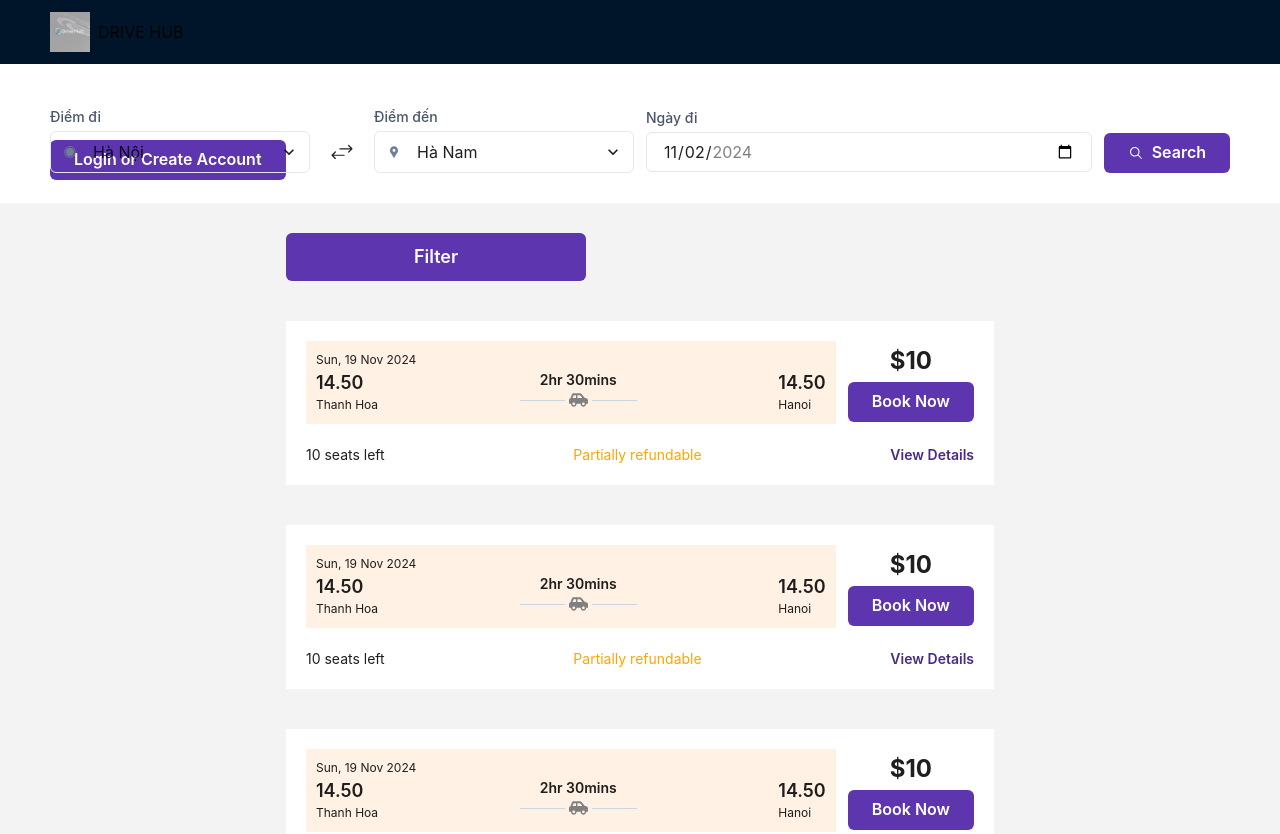
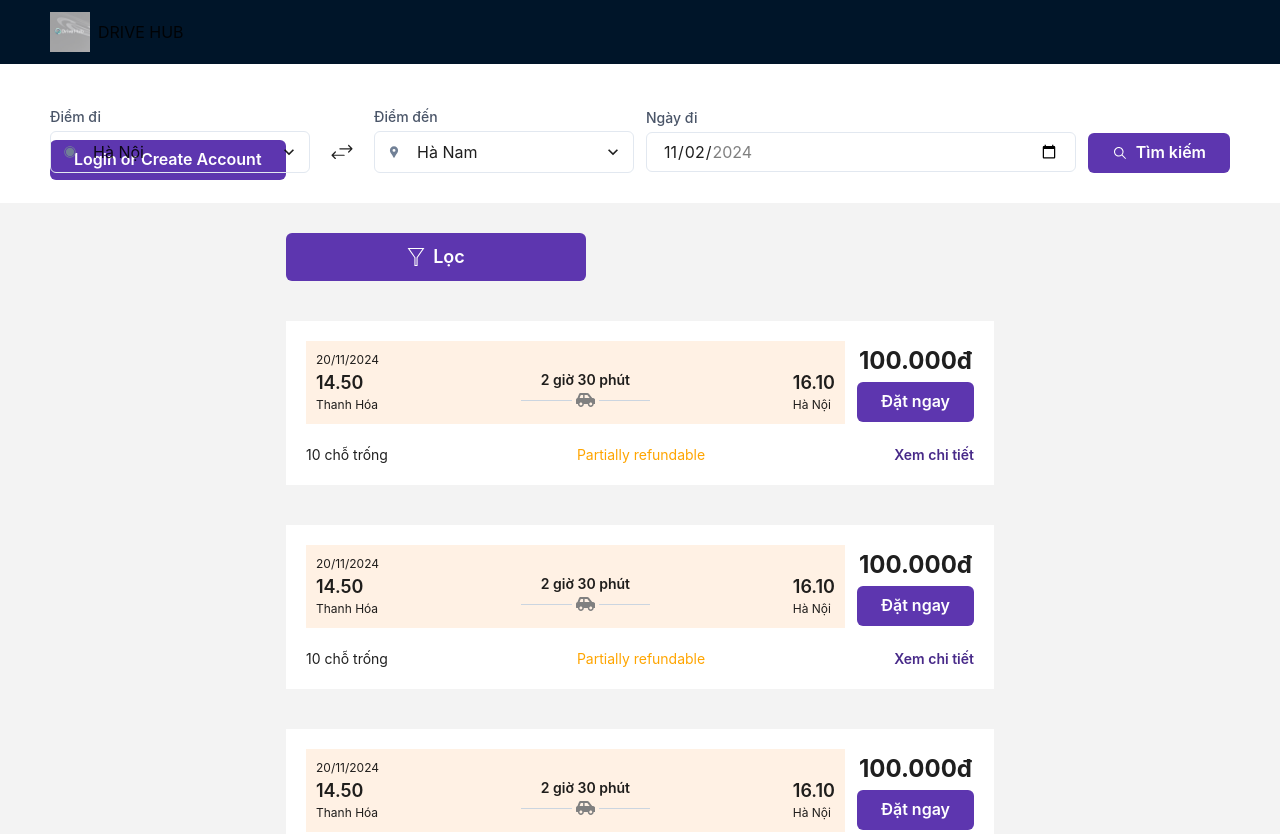
Before and after one commit to nguyenkien0703/booking, a React (Vite) app: page /trip in a window 1280 px wide. Shown: the top 834 px of the page. Built offline with nearby package versions, Linux system fonts and the light colour scheme.

Commit message:
fix typo search trip

```diff
--- a/package.json
+++ b/package.json
@@ -14,6 +14,7 @@
     "@emotion/react": "^11.13.3",
     "@emotion/styled": "^11.13.0",
     "@tanstack/react-query": "^5.59.16",
+    "@types/google.maps": "^3.58.1",
     "antd": "^5.21.6",
     "axios": "^1.7.7",
     "drive-hub-fe": "file:",
--- a/src/components/SearchTrip/index.tsx
+++ b/src/components/SearchTrip/index.tsx
@@ -117,7 +117,7 @@ export default function SearchTrip() {
                 </FormControl>
 
                 <PrimaryButton leftIcon={<IoIosSearch />} alignSelf="flex-end" mt="6">
-                    Search
+                    Tìm kiếm
                 </PrimaryButton>
             </GridItem>
         </Grid>
--- a/src/pages/trip/components/TripItem.tsx
+++ b/src/pages/trip/components/TripItem.tsx
@@ -27,7 +27,7 @@ export default function TripItem() {
                     padding={'10px'}
                 >
                     <Text variant={'body-tiny'}>
-                        Sun, 19 Nov 2024
+                        20/11/2024
                     </Text>
                     <Flex justifyContent={'space-between'}>
                         <Box>
@@ -35,12 +35,12 @@ export default function TripItem() {
                                 14.50
                             </Text>
                             <Text variant={'body-tiny'}>
-                                Thanh Hoa
+                                Thanh Hóa
                             </Text>
                         </Box>
                         <Box>
                             <Text variant={'body-small-bold'} padding={'0 20px'}>
-                                2hr 30mins
+                                2 giờ 30 phút
                             </Text>
                             <Flex justifyContent={'space-between'} gap={1} alignItems={'center'}>
                                 <Box
@@ -62,10 +62,10 @@ export default function TripItem() {
                         </Box>
                         <Box>
                             <Text variant={'body-large-bold'}>
-                                14.50
+                                16.10
                             </Text>
                             <Text variant={'body-tiny'}>
-                                Hanoi
+                                Hà Nội
                             </Text>
                         </Box>
                     </Flex>
@@ -82,16 +82,16 @@ export default function TripItem() {
                     alignItems={'center'}
                 >
                     <Text variant={'body-extra-large-bold'}>
-                        $10
+                        100.000đ
                     </Text>
                     <PrimaryButton>
-                        Book Now
+                        Đặt ngay
                     </PrimaryButton>
                 </Flex>
             </Flex>
             <Flex mt={5} justifyContent={'space-between'}>
                 <Text variant={'body-small'}>
-                    10 seats left
+                    10 chỗ trống
                 </Text>
                 <Text color='orange' variant={'body-small'}>
                     Partially refundable
@@ -101,7 +101,7 @@ export default function TripItem() {
                     color='primary.600'
                     cursor={'pointer'}
                 >
-                    View Details
+                    Xem chi tiết
                 </Text>
             </Flex>
         </Box>
--- a/src/pages/trip/index.tsx
+++ b/src/pages/trip/index.tsx
@@ -19,6 +19,7 @@ import {
 } from "@chakra-ui/react";
 import { PrimaryButton, SearchTrip } from "@/components";
 import TripItem from "./components/TripItem";
+import { TfiFilter } from "react-icons/tfi";
 
 
 export default function Trip() {
@@ -67,11 +68,15 @@ export default function Trip() {
             }}
           >
             <PrimaryButton
+              leftIcon={<TfiFilter />}
+              alignSelf="flex-end"
               onClick={openFilterModal}
               width="300px"
               size="lg"
+
             >
-              Filter
+
+              Lọc
             </PrimaryButton>
           </Box>
 
```
